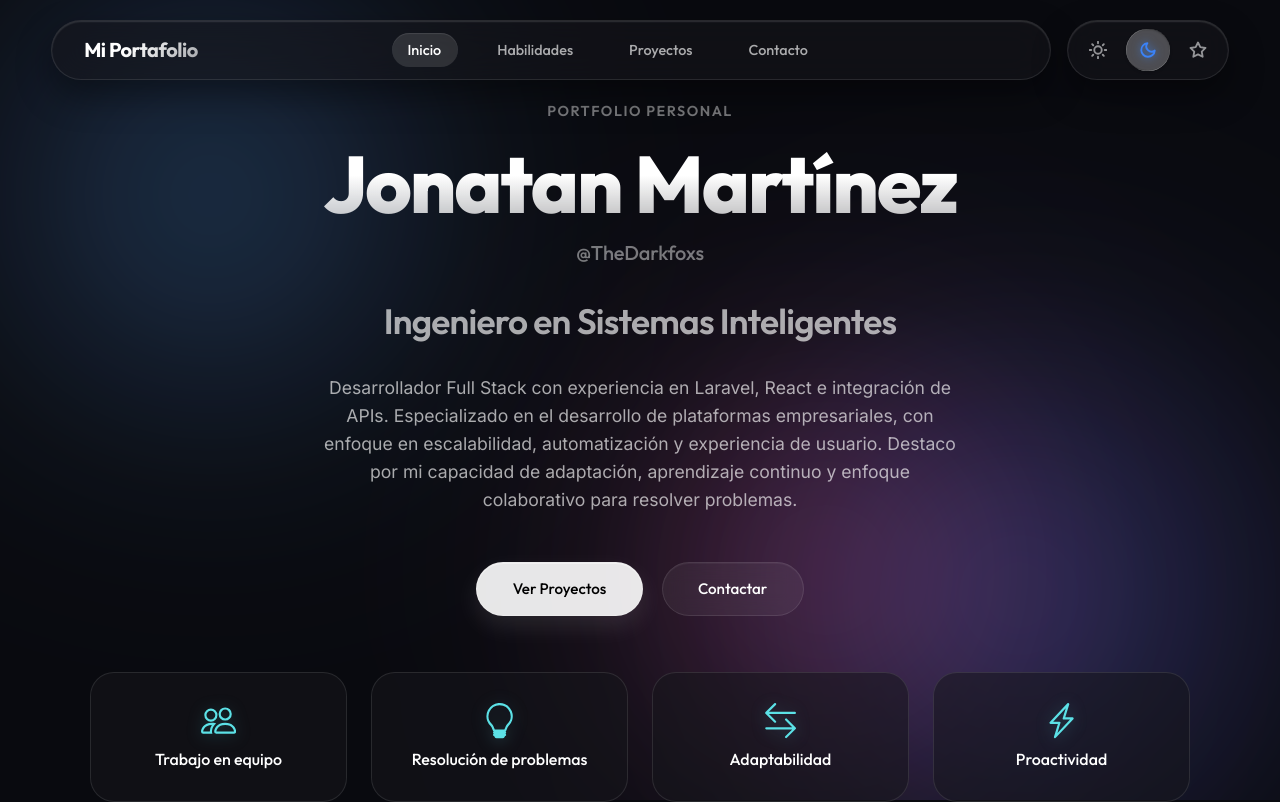
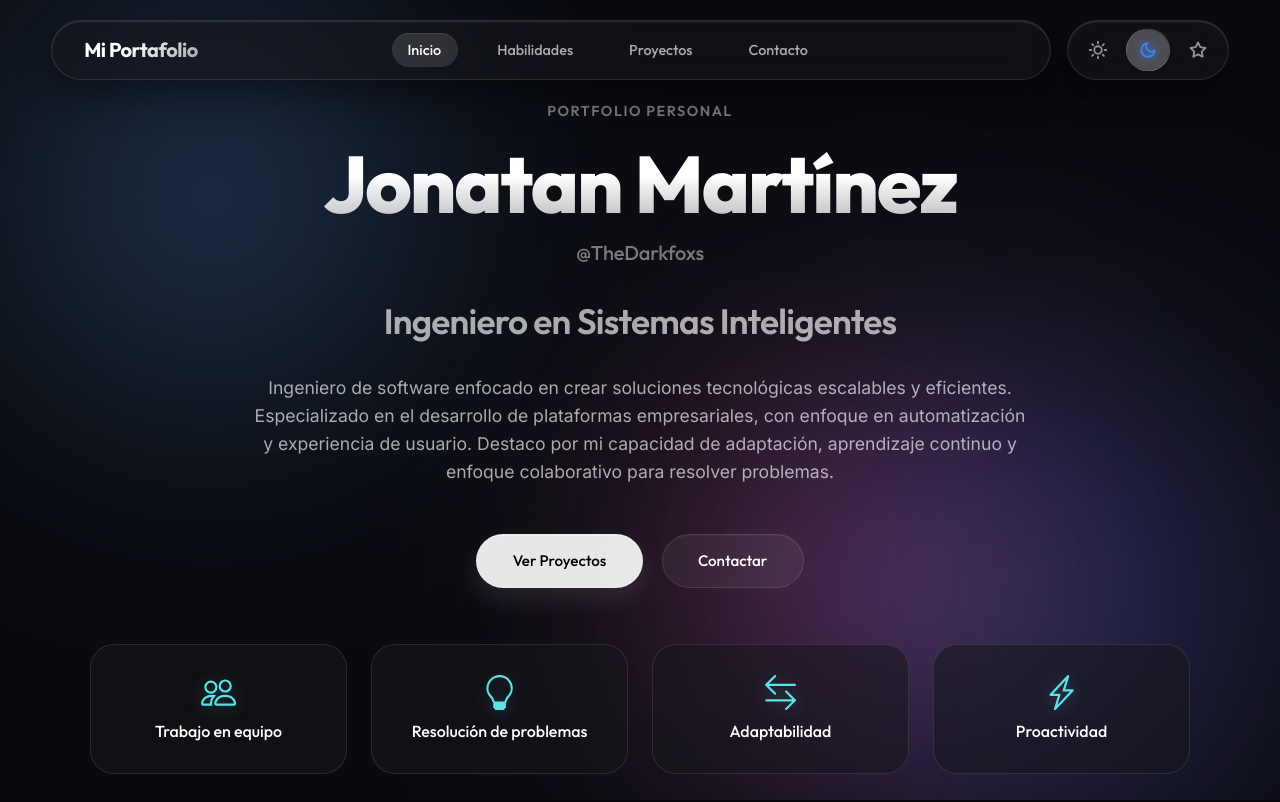
Before and after one commit to TheDarkfoxs/TheDarkfoxs.github.io, a React (Vite) app: page / in a window 1280 px wide. Shown: the top 802 px of the page. Built offline with nearby package versions, Linux system fonts and the light colour scheme.

Commit message:
fix: update portfolio subtitle for clarity and adjust hero description max-width

```diff
--- a/src/data/portfolioData.js
+++ b/src/data/portfolioData.js
@@ -3,7 +3,7 @@ export const portfolioData = {
     name: "Jonatan Martínez",
     username: "@TheDarkfoxs",
     title: "Ingeniero en Sistemas Inteligentes",
-    subtitle: "Desarrollador Full Stack con experiencia en Laravel, React e integración de APIs. Especializado en el desarrollo de plataformas empresariales, con enfoque en escalabilidad, automatización y experiencia de usuario. Destaco por mi capacidad de adaptación, aprendizaje continuo y enfoque colaborativo para resolver problemas.",
+    subtitle: "Ingeniero de software enfocado en crear soluciones tecnológicas escalables y eficientes. Especializado en el desarrollo de plataformas empresariales, con enfoque en automatización y experiencia de usuario. Destaco por mi capacidad de adaptación, aprendizaje continuo y enfoque colaborativo para resolver problemas.",
     bio: "Soy un desarrollador apasionado por crear experiencias digitales interactivas, responsivas y visualmente impactantes. Me especializo en React, desarrollo frontend moderno y en la creación de interfaces de usuario premium que cautiven al usuario a primera vista.",
     location: "México",
     email: "jonatanu24mtz@gmail.com",
--- a/src/index.css
+++ b/src/index.css
@@ -414,7 +414,7 @@ section {
 }
 
 .hero-description {
-  max-width: 640px;
+  max-width: 780px;
   font-size: 1.1rem;
   color: var(--text-secondary);
   margin-bottom: 3rem;
```
